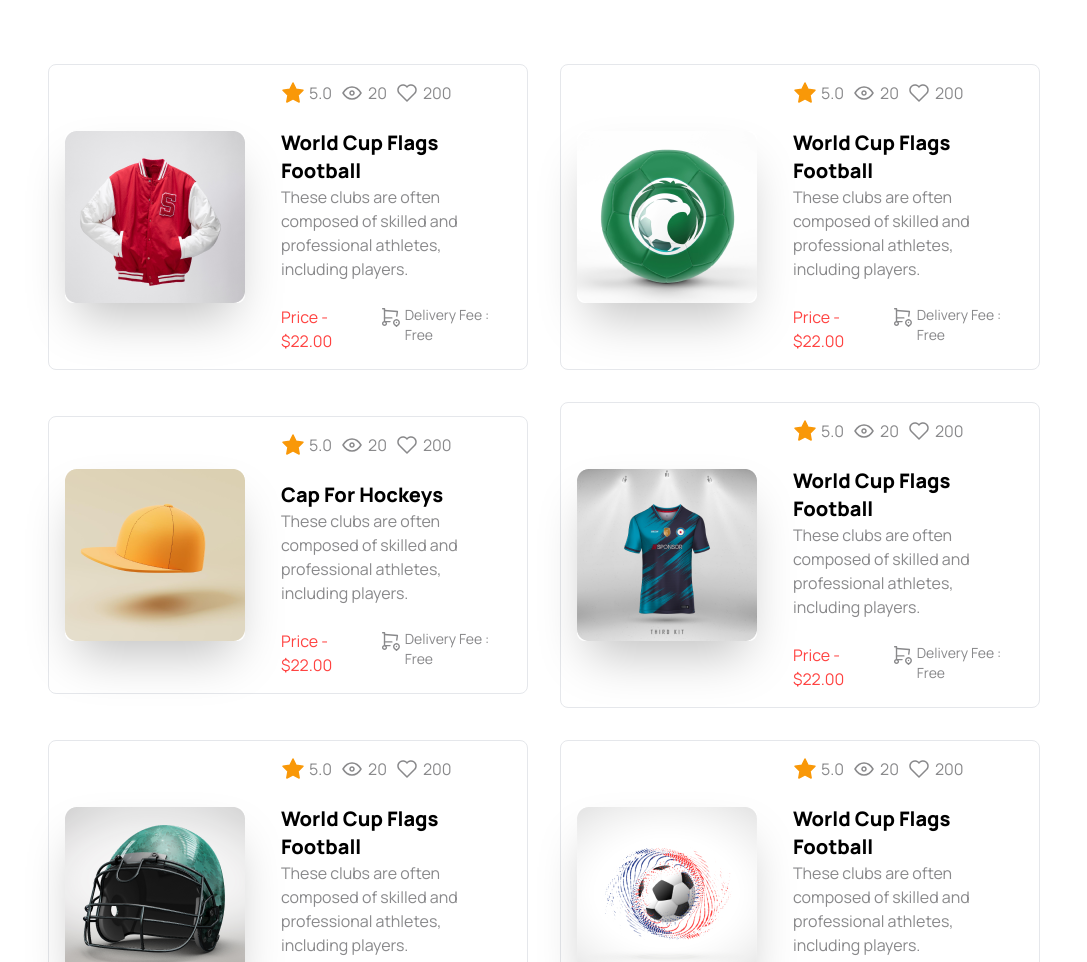
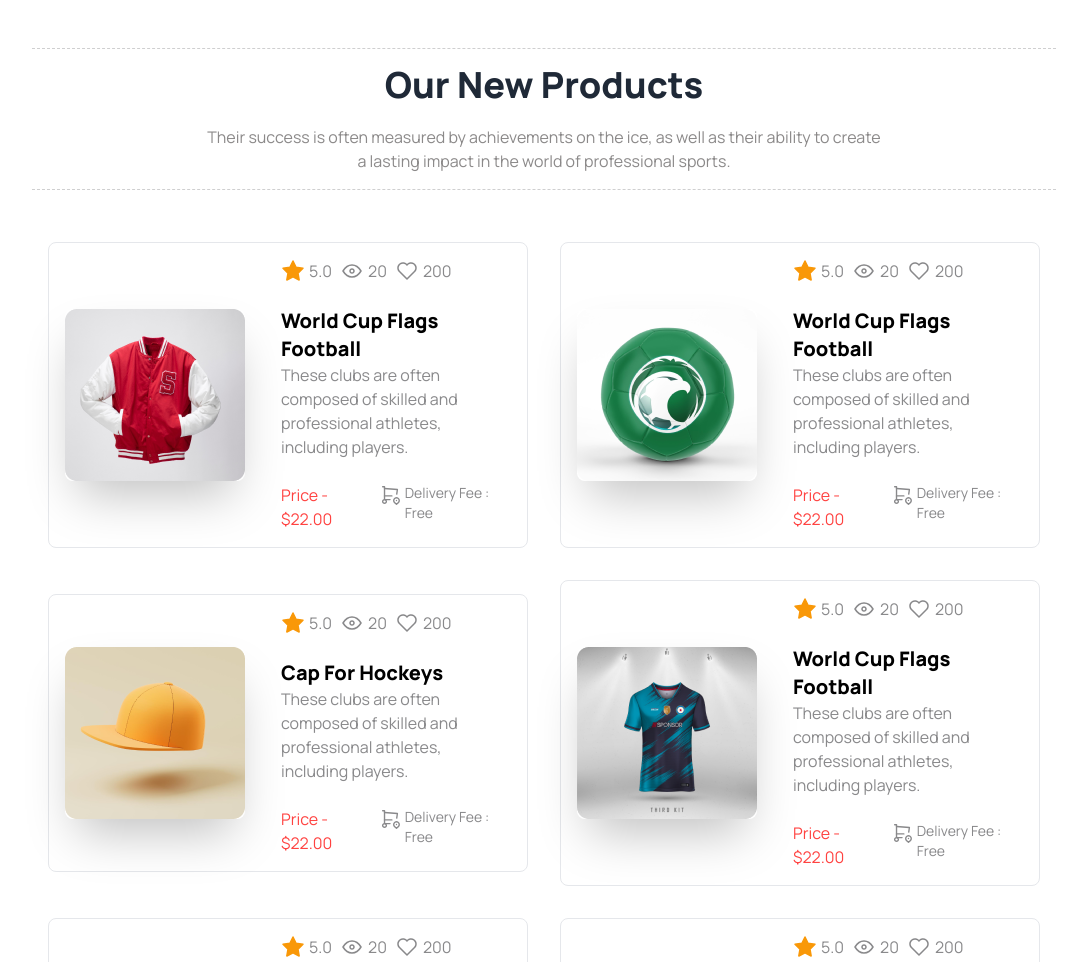
Before and after one commit to MD-HABIB-ULLA/project-3, a plain HTML site: page index.html in a window 1280 px wide. Shown: the part 2253-3215 px from the top of the page, without its empty margins (96-1183 px from the left). Drawn offline with nearby package versions, Linux system fonts and the light colour scheme.

Commit message:
text added

```diff
--- a/index.html
+++ b/index.html
@@ -219,7 +219,11 @@
         <!-- product section -->
 
         <section class="mt-12 m-auto w-full lg:p-0 p-[2%]">
-            <div class="lg:grid-cols-2 grid-cols-1 grid">
+            <div class="py-4 border-t border-b border-dashed border-[#13131833]">
+                <h3 class=" text-center  font-extrabold text-4xl mb-5">Our New Products</h3>
+                <p class="lg:w-2/3 m-auto  w-full text-center text-[#423e3e9c]">Their success is often measured by achievements on the ice, as well as their ability to create a lasting impact in the world of professional sports.</p>
+            </div>
+            <div class="lg:grid-cols-2 grid-cols-1 grid mt-9">
                 <div class="hero p-4">
                     <div class="hero-content flex-col lg:flex-row  border rounded-lg   gap-9">
                         <img src="image/5.png" class="max-w-sm h-full rounded-lg shadow-2xl" />
```
